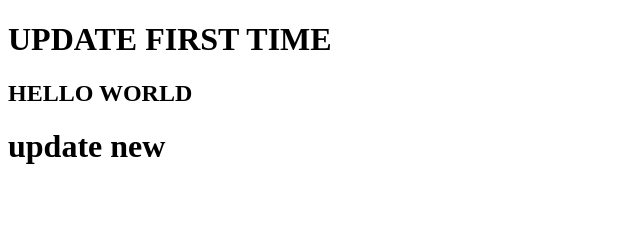
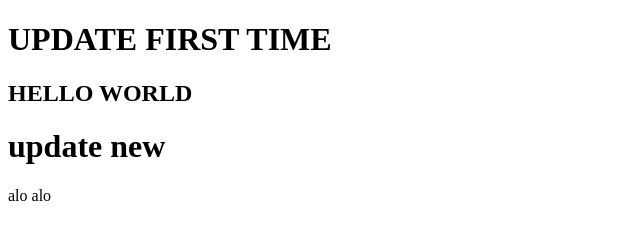
Before and after one commit to khangvippro357/demoGitKhang, a plain HTML site: page index.html in a window 1280 px wide. Shown: the full height of the page, 0-640 px from the left. Drawn offline with Linux system fonts and the light colour scheme.

Commit message:
update alo

```diff
--- a/index.html
+++ b/index.html
@@ -10,5 +10,6 @@
     <h1>UPDATE FIRST TIME</h1>
     <h2>HELLO WORLD</h2>
     <h1>update new</h1>
+    <p>alo alo</p>
 </body>
 </html>
```
